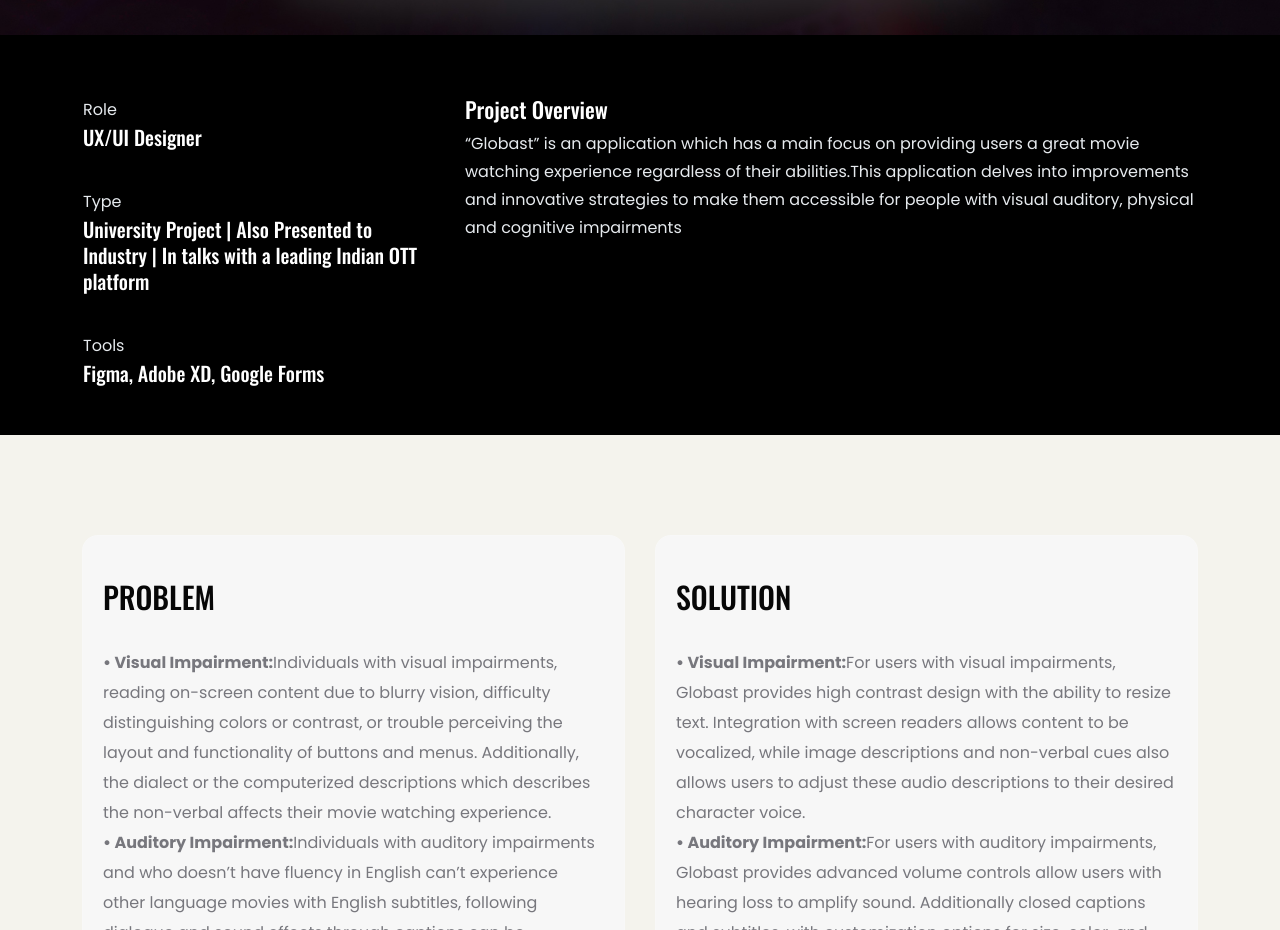
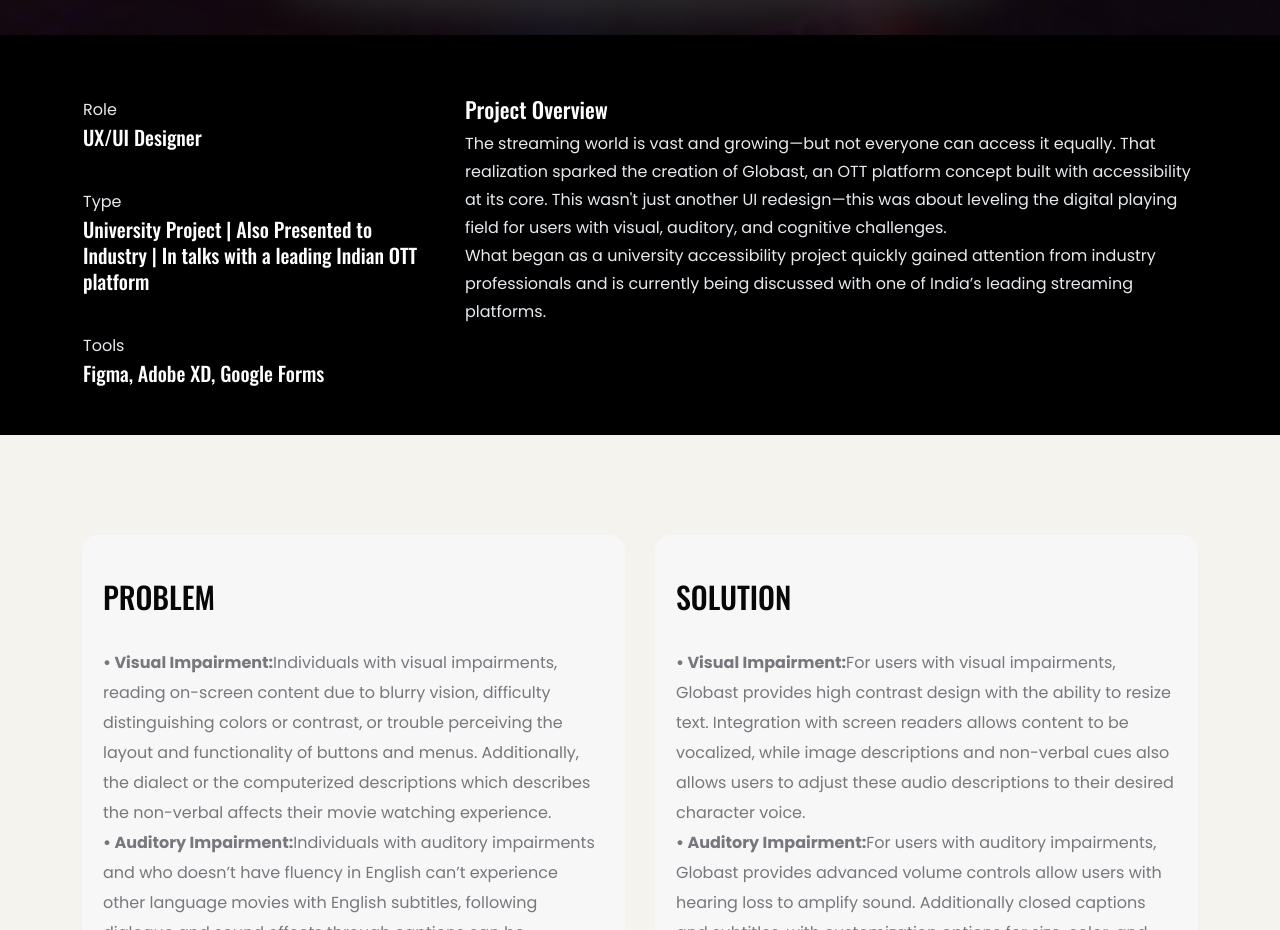
Before and after one commit to NeethishRamasamy/Neethish-Kumar-Ramasamy-Portfolio, a plain HTML site: page globast.html in a window 1280 px wide. Shown: the part 1180-2110 px from the top of the page. Drawn offline with nearby package versions, Linux system fonts and the light colour scheme.

Commit message:
Update globast.html

```diff
--- a/globast.html
+++ b/globast.html
@@ -175,10 +175,12 @@
                     <h2>
                         Project Overview
                     </h2>
-                    <p>“Globast” is an application which has a main focus on providing users a
-                        great movie watching experience regardless of their abilities.This application
-                        delves into improvements and innovative strategies
-                        to make them accessible for people with visual auditory, physical and cognitive impairments</p>
+                    <p>The streaming world is vast and growing—but not everyone can access it equally. That realization sparked the
+                        creation of Globast, an OTT platform concept built with accessibility at its core. This wasn't just another UI
+                        redesign—this was about leveling the digital playing field for users with visual, auditory, and cognitive challenges.<br>
+What began as a university accessibility project quickly gained attention from industry professionals and is currently being discussed
+                        with one of India’s leading streaming platforms.
+</p>
                 </div>
             </div>
             <!-- / END Description AREA -->
```
